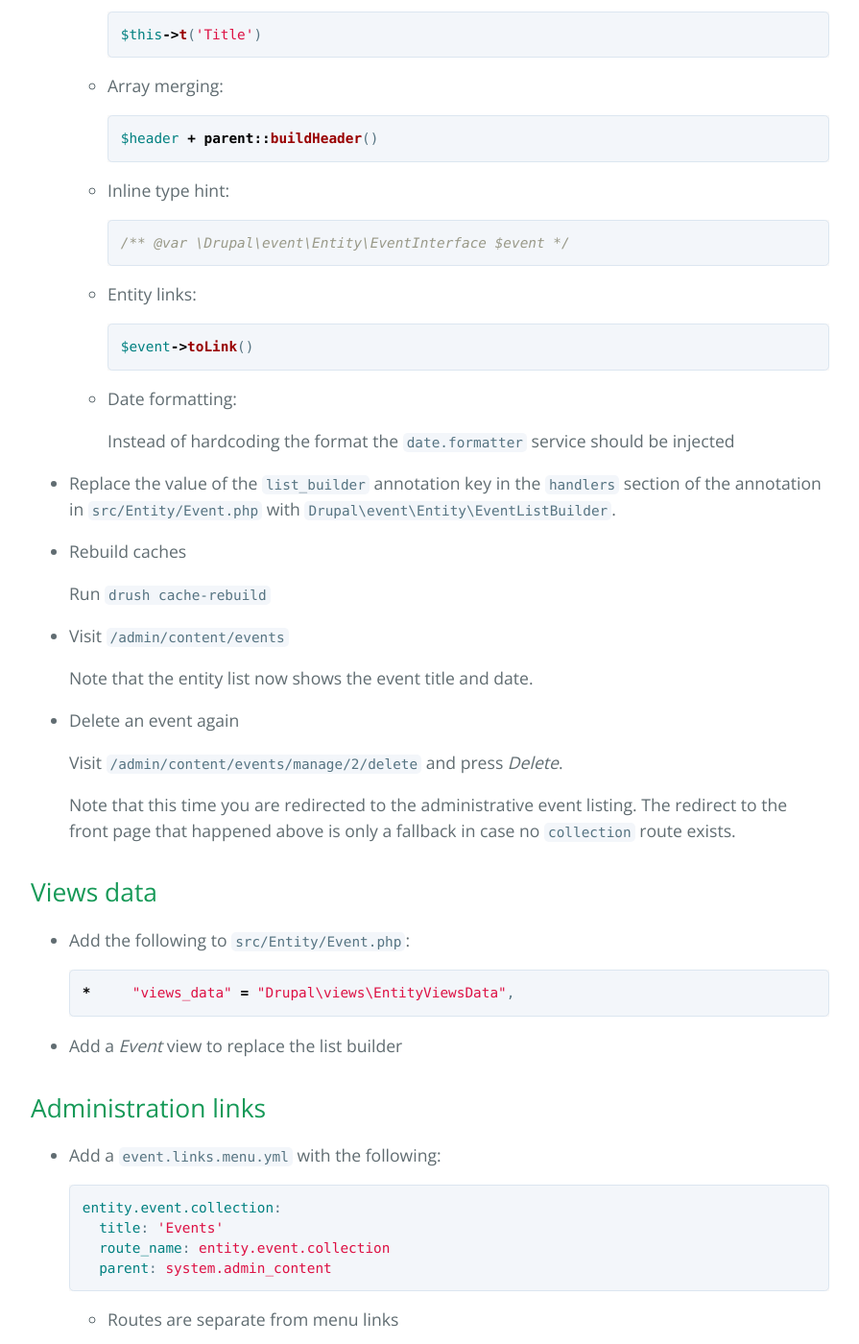
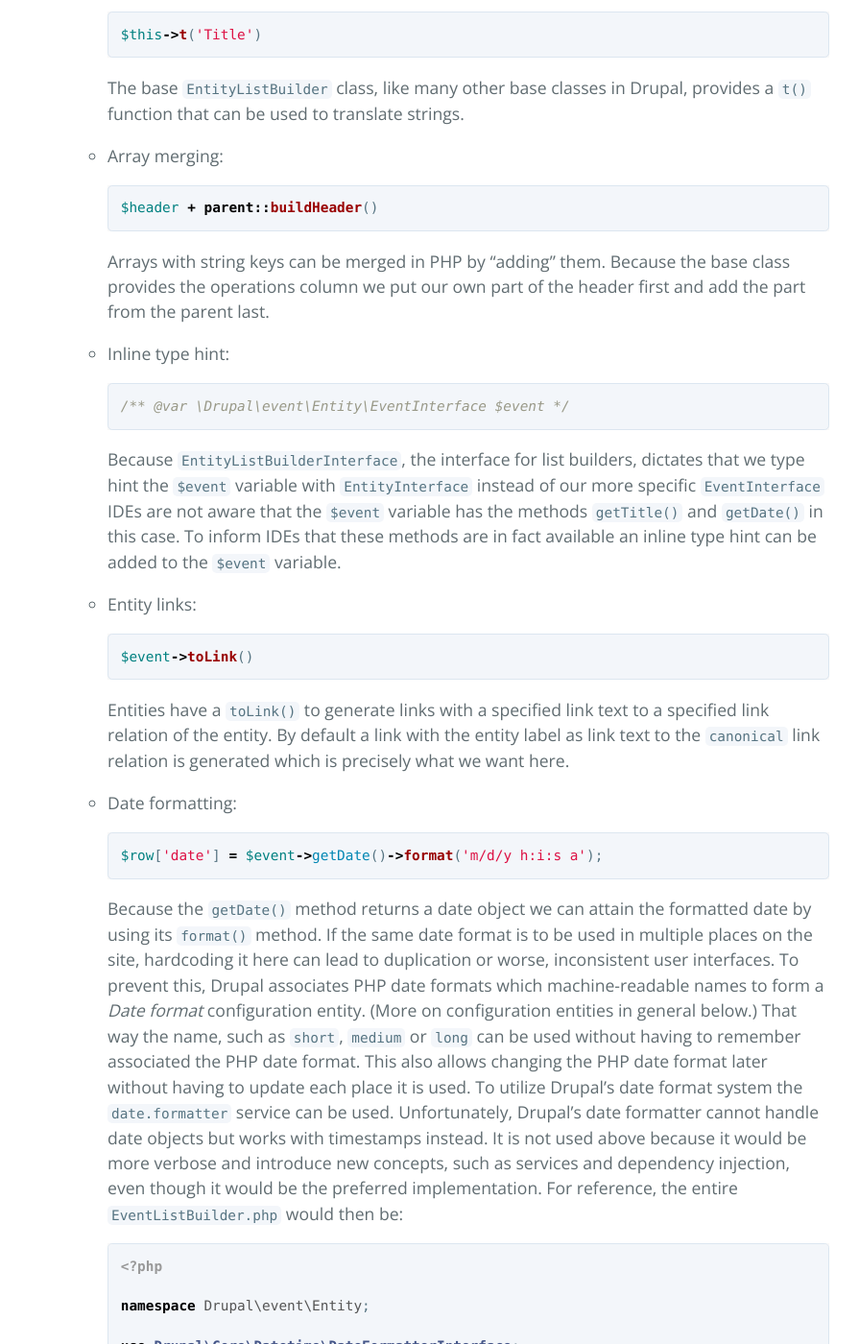
Before and after one commit to drupal-entity-training/event, a Jekyll site: the page built from index.md, in a window 1280 px wide and 1400 px high, scrolled down 20235 px. Shown: the whole window at 96% size, without its empty margins (192-1087 px from the left). Built offline with Jekyll 4.4.1, drawn with Linux system fonts in a browser that asks for light colours; some of the changed text lies outside the part shown.

Commit message:
Expand on the list builder explanations, especially date formatting

````diff
--- a/index.md
+++ b/index.md
@@ -939,12 +939,12 @@ displayed unless explicitly configured to.
       return $header + parent::buildHeader();
     }
 
-    public function buildRow(EntityInterface $entity) {
+    public function buildRow(EntityInterface $event) {
       /** @var \Drupal\event\Entity\EventInterface $event */
       $row = [];
       $row['title'] = $event->toLink();
-      $row['date'] = $event->getDate()->format(DATETIME_DATETIME_STORAGE_FORMAT);
-      return $row + parent::buildRow($entity);
+      $row['date'] = $event->getDate()->format('m/d/y h:i:s a');
+      return $row + parent::buildRow($event);
     }
 
   }
@@ -966,11 +966,18 @@ displayed unless explicitly configured to.
     $this->t('Title')
     ```
 
+    The base `EntityListBuilder` class, like many other base classes in Drupal,
+    provides a `t()` function that can be used to translate strings.
+
   * Array merging:
 
     ```php?start_inline=1
     $header + parent::buildHeader()
     ```
+
+    Arrays with string keys can be merged in PHP by "adding" them. Because the
+    base class provides the operations column we put our own part of the header
+    first and add the part from the parent last.
 
   * Inline type hint:
 
@@ -978,16 +985,96 @@ displayed unless explicitly configured to.
     /** @var \Drupal\event\Entity\EventInterface $event */
     ```
 
+    Because `EntityListBuilderInterface`, the interface for list builders,
+    dictates that we type hint the `$event` variable with `EntityInterface`
+    instead of our more specific `EventInterface` IDEs are not aware that the
+    `$event` variable has the methods `getTitle()` and `getDate()` in this case.
+    To inform IDEs that these methods are in fact available an inline type hint
+    can be added to the `$event` variable.
+
   * Entity links:
 
     ```php?start_inline=1
     $event->toLink()
     ```
 
+    Entities have a `toLink()` to generate links with a specified link text to a
+    specified link relation of the entity. By default a link with the entity
+    label as link text to the `canonical` link relation is generated which is
+    precisely what we want here.
+
   * Date formatting:
 
-    Instead of hardcoding the format the `date.formatter` service should be
-    injected
+    ```php?start_inline=1
+    $row['date'] = $event->getDate()->format('m/d/y h:i:s a');
+    ```
+
+    Because the `getDate()` method returns a date object we can attain the
+    formatted date by using its `format()` method. If the same date format is to
+    be used in multiple places on the site, hardcoding it here can lead to
+    duplication or worse, inconsistent user interfaces. To prevent this, Drupal
+    associates PHP date formats which machine-readable names to form a _Date
+    format_ configuration entity. (More on configuration entities in general
+    below.) That way the name, such as `short`, `medium` or `long` can be
+    used without having to remember associated the PHP date format. This also
+    allows changing the PHP date format later without having to update each
+    place it is used. To utilize Drupal's date format system the
+    `date.formatter` service can be used. Unfortunately, Drupal's date formatter
+    cannot handle date objects but works with timestamps instead. It is not used
+    above because it would be more verbose and introduce new concepts, such as
+    services and dependency injection, even though it would be the preferred
+    implementation. For reference, the entire `EventListBuilder.php` would then
+    be:
+
+    ```php
+    <?php
+
+    namespace Drupal\event\Entity;
+
+    use Drupal\Core\Datetime\DateFormatterInterface;
+    use Drupal\Core\Entity\EntityInterface;
+    use Drupal\Core\Entity\EntityListBuilder;
+    use Drupal\Core\Entity\EntityStorageInterface;
+    use Drupal\Core\Entity\EntityTypeInterface;
+    use Symfony\Component\DependencyInjection\ContainerInterface;
+
+    class EventListBuilder extends EntityListBuilder {
+
+      /**
+       * @var \Drupal\Core\Datetime\DateFormatterInterface
+       */
+      protected $dateFormatter;
+
+      public function __construct(EntityTypeInterface $entity_type, EntityStorageInterface $storage, DateFormatterInterface $date_formatter) {
+        parent::__construct($entity_type, $storage);
+        $this->dateFormatter = $date_formatter;
+      }
+
+      public static function createInstance(ContainerInterface $container, EntityTypeInterface $entity_type) {
+        return new static(
+          $entity_type,
+          $container->get('entity.manager')->getStorage($entity_type->id()),
+          $container->get('date.formatter')
+        );
+      }
+
+      public function buildHeader() {
+        $header = [];
+        $header['title'] = $this->t('Title');
+        $header['date'] = $this->t('Date');
+        return $header + parent::buildHeader();
+      }
+
+      public function buildRow(EntityInterface $event) {
+        /** @var \Drupal\event\Entity\EventInterface $event */
+        $row = [];
+        $row['title'] = $event->toLink();
+        $row['date'] = $this->dateFormatter->format($event->getDate()->getTimestamp(), 'medium');
+        return $row + parent::buildRow($event);
+      }
+
+    }
+    ```
 
 * Replace the value of the `list_builder` annotation key in the `handlers`
   section of the annotation in `src/Entity/Event.php` with
````
